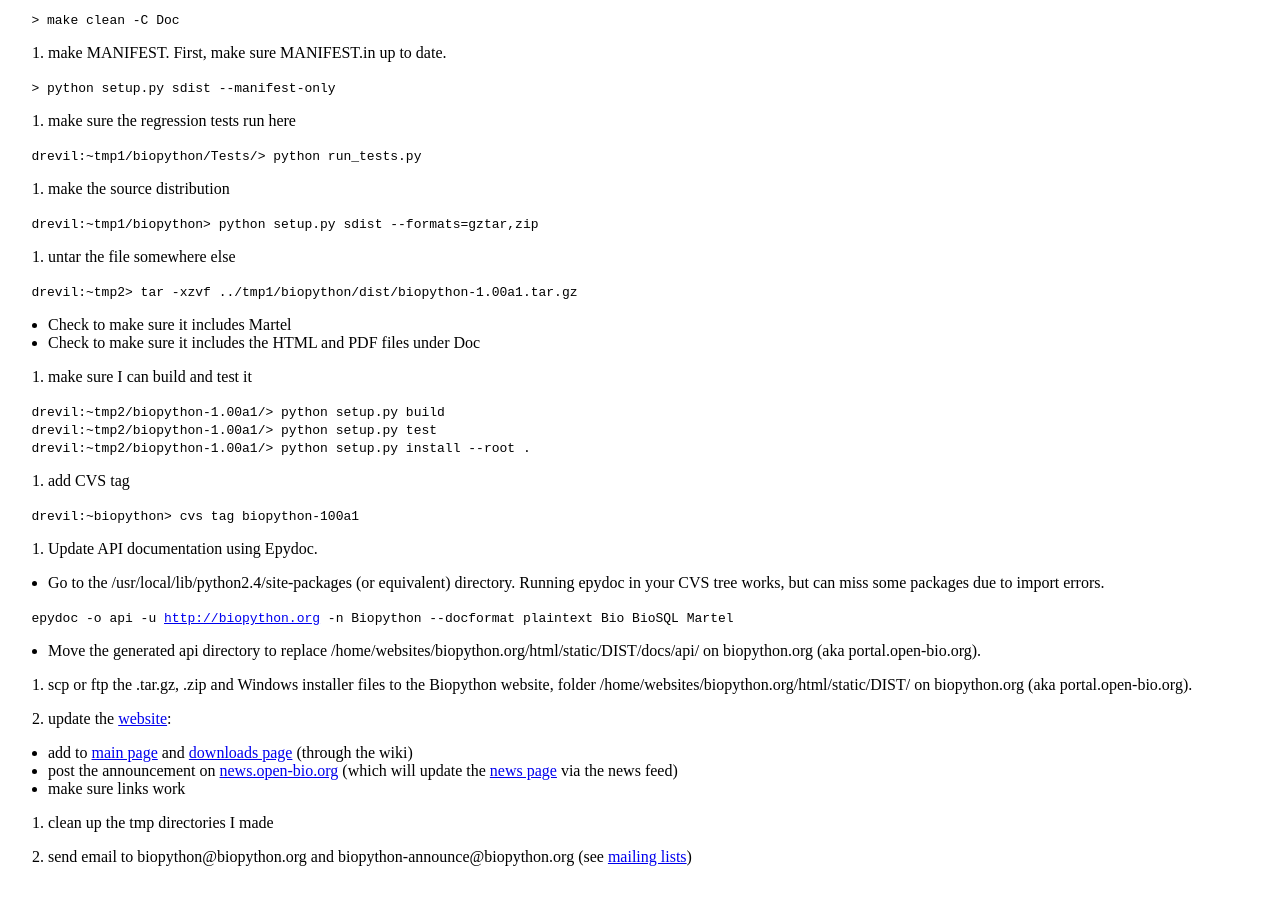
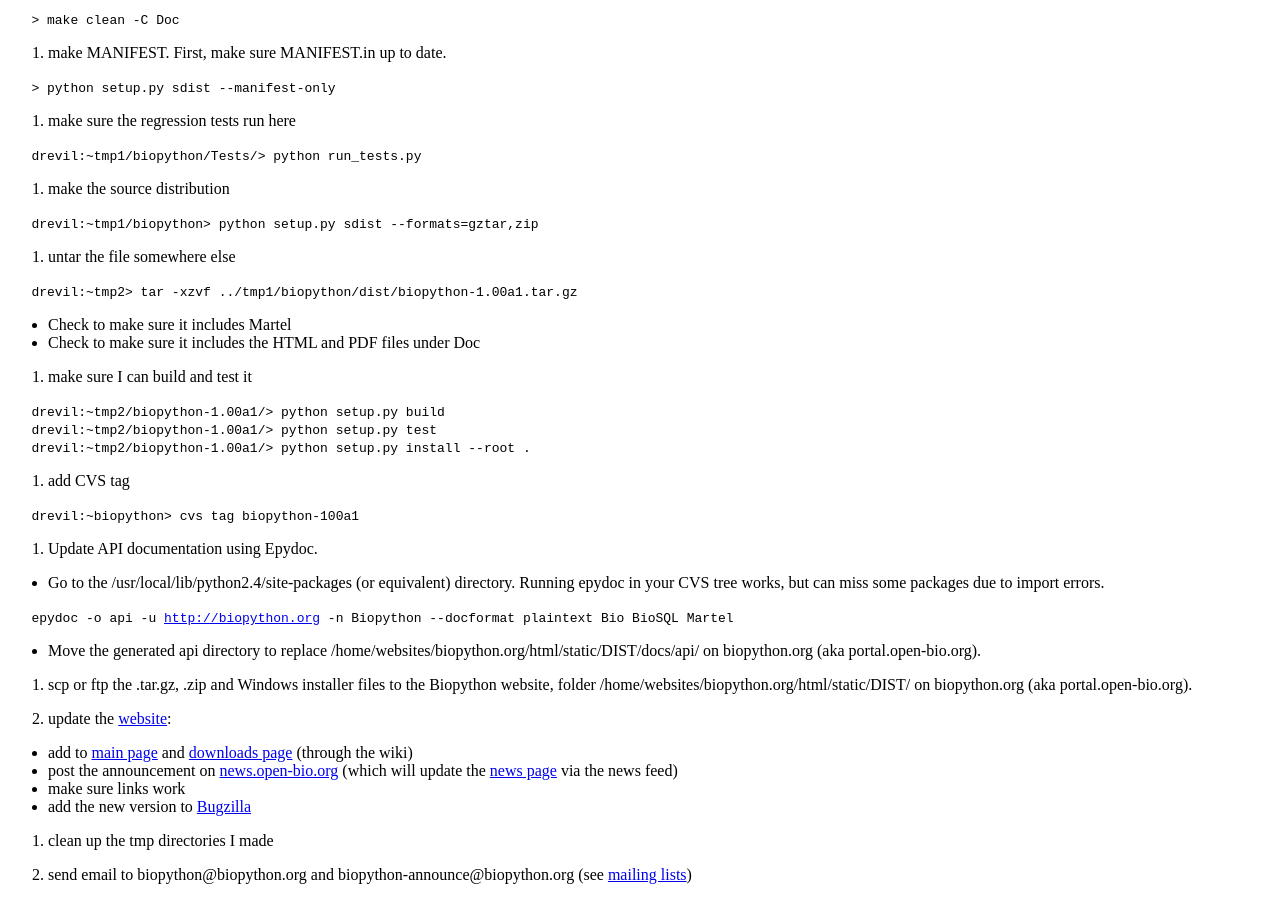
Before and after one commit to biopython/biopython.github.io, a Jekyll site: the page built from wiki/Building_a_release.md, in a window 1280 px wide and 900 px high, scrolled down 774 px. Built offline with Jekyll 4.4.1, drawn with Linux system fonts in a browser that asks for light colours.

Commit message:
Note to add the new version to bugzilla

```diff
--- a/wiki/Building_a_release.md
+++ b/wiki/Building_a_release.md
@@ -102,6 +102,7 @@ on biopython.org (aka portal.open-bio.org).
     [news.open-bio.org](http://news.open-bio.org) (which will update the
     [news page](News "wikilink") via the news feed)
 -   make sure links work
+-   add the new version to [Bugzilla](http://bugzilla.open-bio.org/)
 
 20. clean up the tmp directories I made
 
```
Also changed, not shown: 1 other file.
